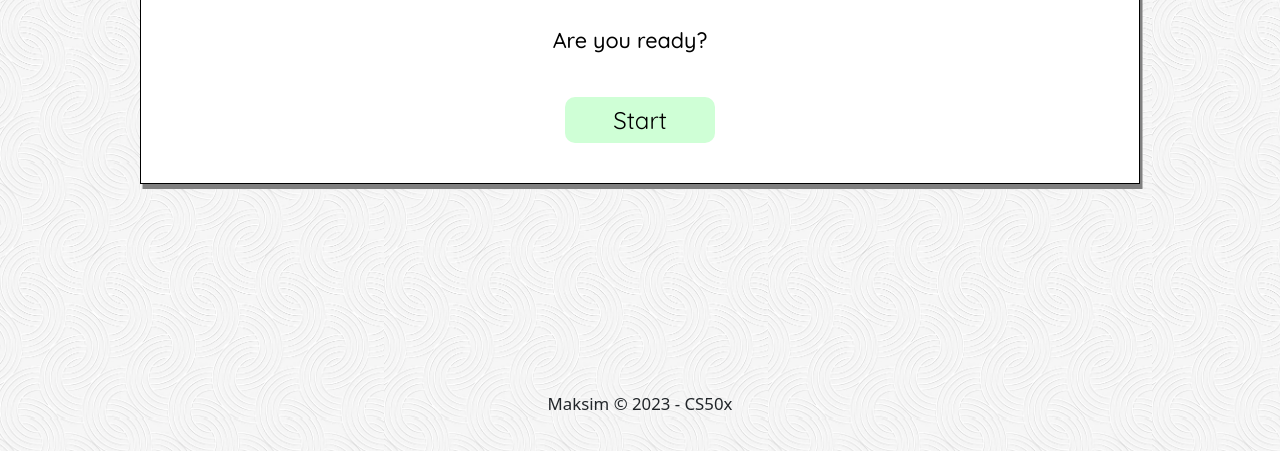
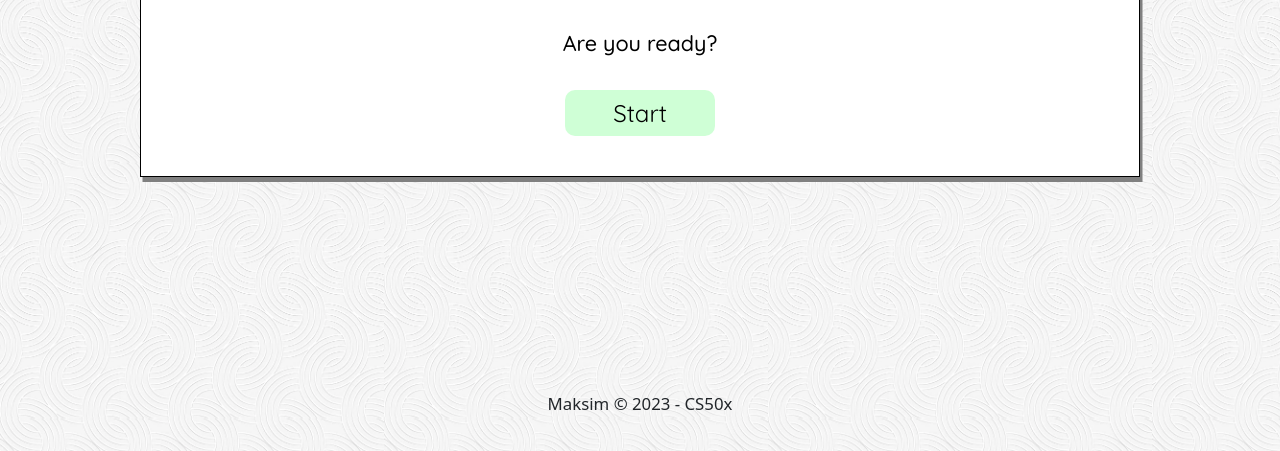
Before and after one commit to itzsmoki/mario.github.io, a plain HTML site: page quiz.html in a window 1280 px wide. Shown: the part 349-800 px from the top of the page. Drawn offline with nearby package versions, Linux system fonts and the light colour scheme.

Commit message:
Add files via upload

```diff
--- a/quiz.html
+++ b/quiz.html
@@ -61,7 +61,7 @@
             <div id="start">
                 <hr>
                 <form>
-                    <p>
+                    <p id="ready">
                         Are you ready?
                     </p>
                     <input id="start-button" class="start" type="button" onclick="startQuiz(this)" value="Start">
--- a/styles.css
+++ b/styles.css
@@ -266,6 +266,11 @@ section h2 {
     max-width: 100%;
     height: auto;
     display: block;
+}
+
+#ready {
+    text-align: center;
+    margin: 0 auto;
 }
 
 form p {
```
